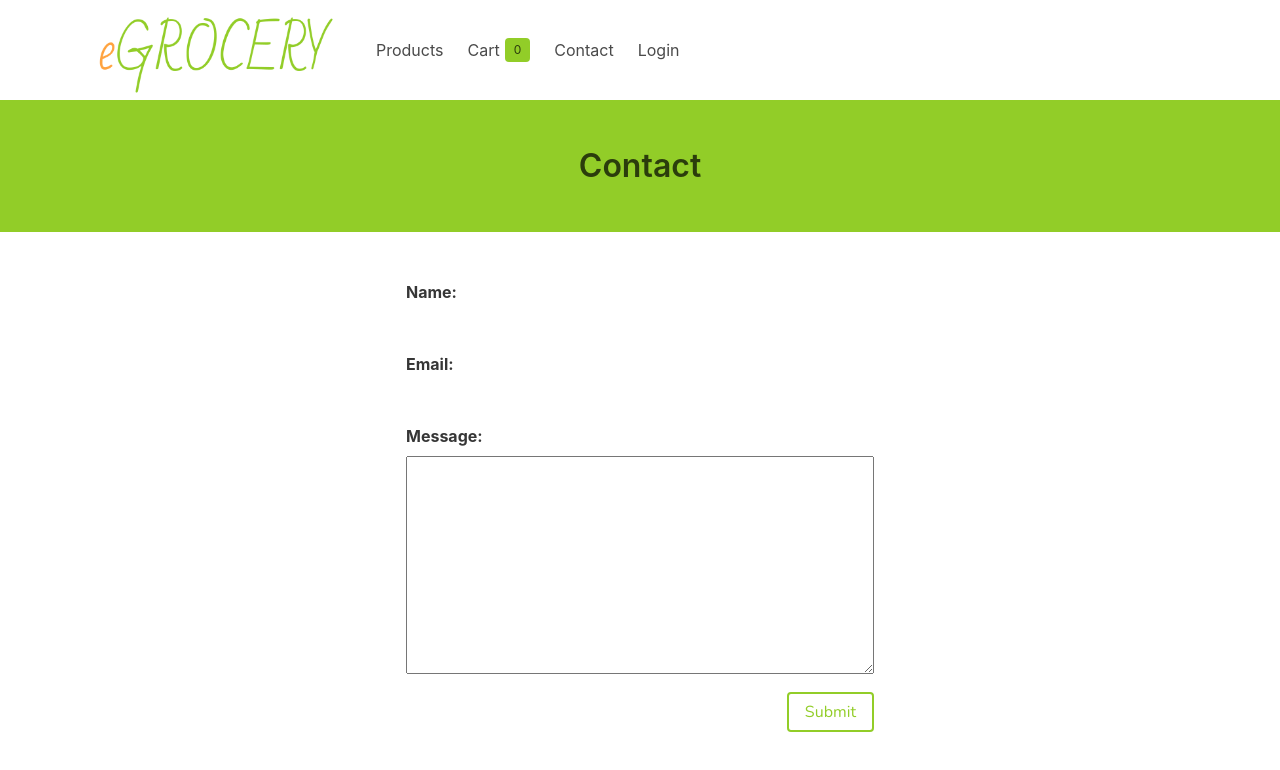
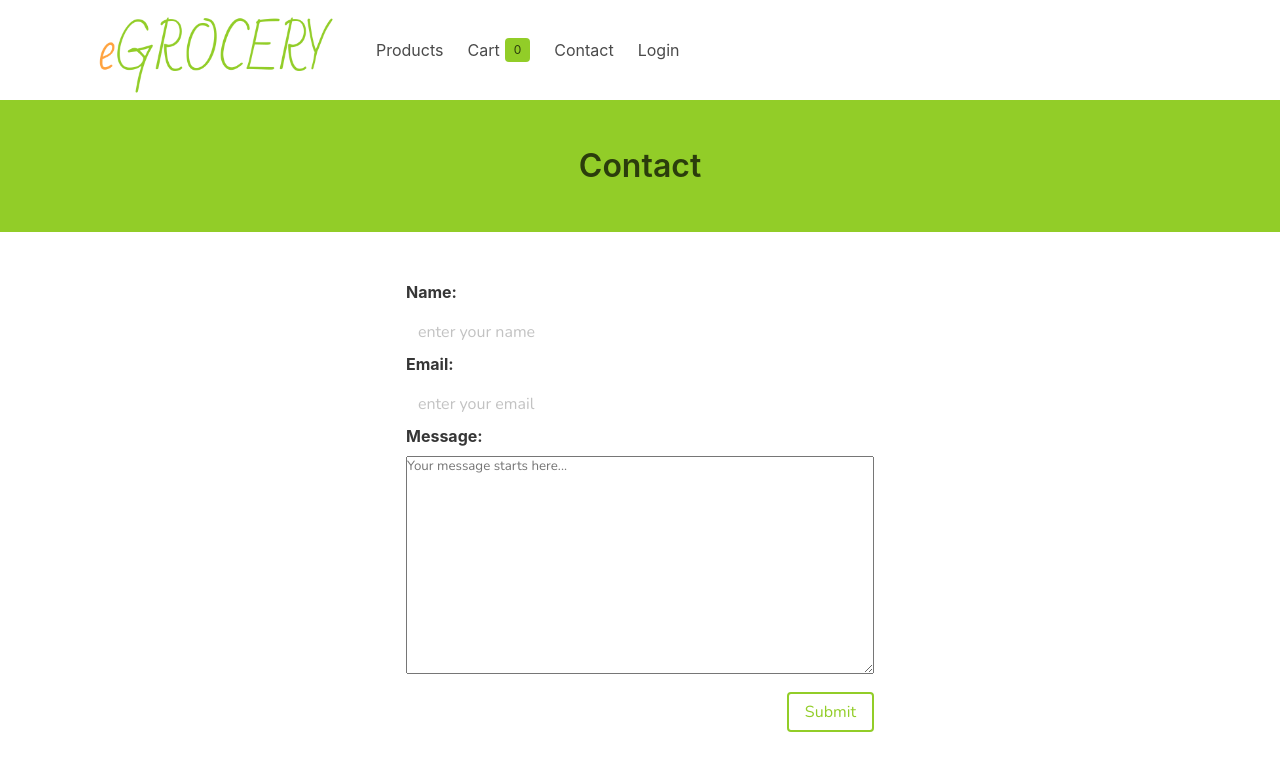
Before and after one commit to phamleyennhi/eGrocery, a React (Create React App) app in the folder egrocery/: page /contact in a window 1280 px wide. Shown: the top 770 px of the page. Built offline with nearby package versions, Linux system fonts and the light colour scheme; no server answers.

Commit message:
put placeholder for contact form

```diff
--- a/egrocery/src/components/Contact.js
+++ b/egrocery/src/components/Contact.js
@@ -41,17 +41,20 @@ class Contact extends Component {
                   <label className="label">Name: </label>
                   <input
                     className="input"
+                    placeholder="enter your name"
                     onChange={(event) => this.updateField('name', event.target.value)}
                   />
                   {/* Email */}
                   <label className="label">Email: </label>
                   <input
                     className="input"
+                    placeholder="enter your email"
                     onChange={(event) => this.updateField('email', event.target.value)}
                   />
                   {/* Message */}
                   <label className="label">Message: </label>
                   <textarea rows="12" cols="64" style={{width: '100%'}}
+                    placeholder="Your message starts here..."
                     onChange={(event) => this.updateField('message', event.target.value)}
                   />
                 </div>
```
